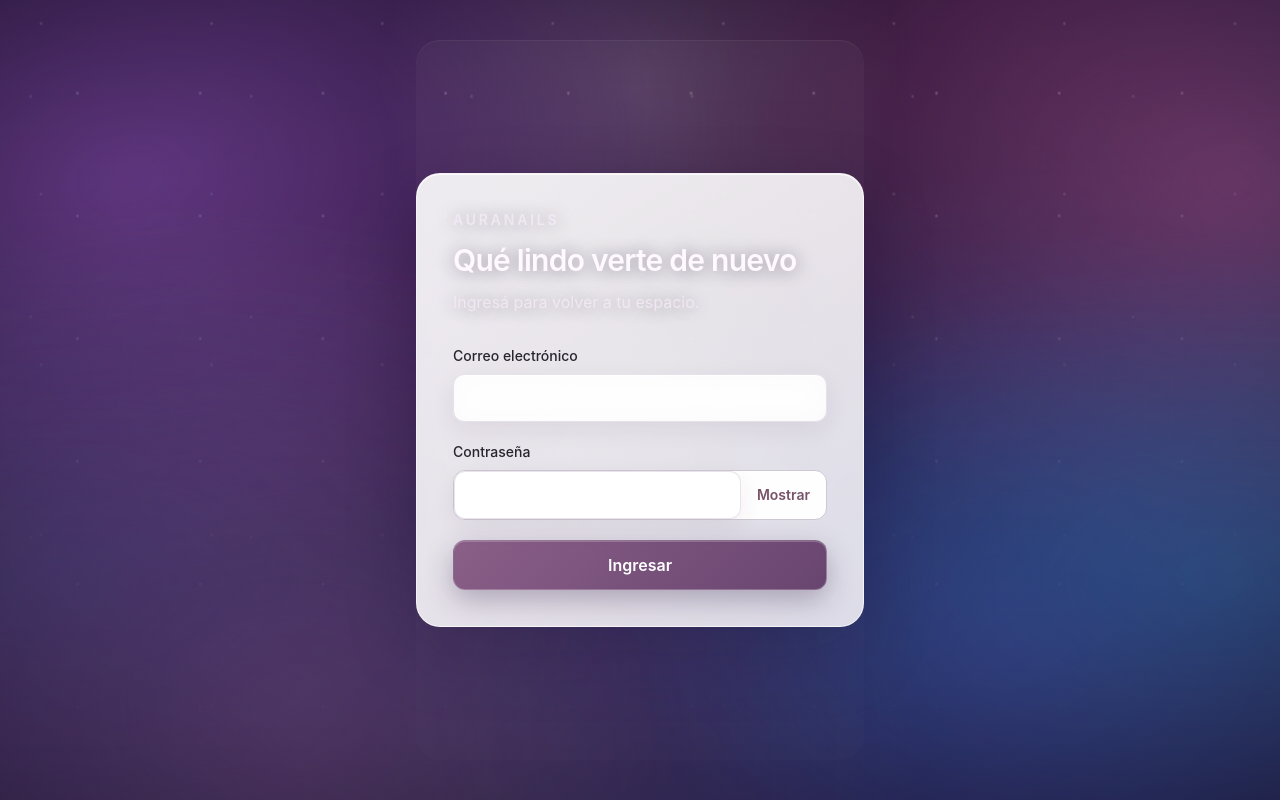
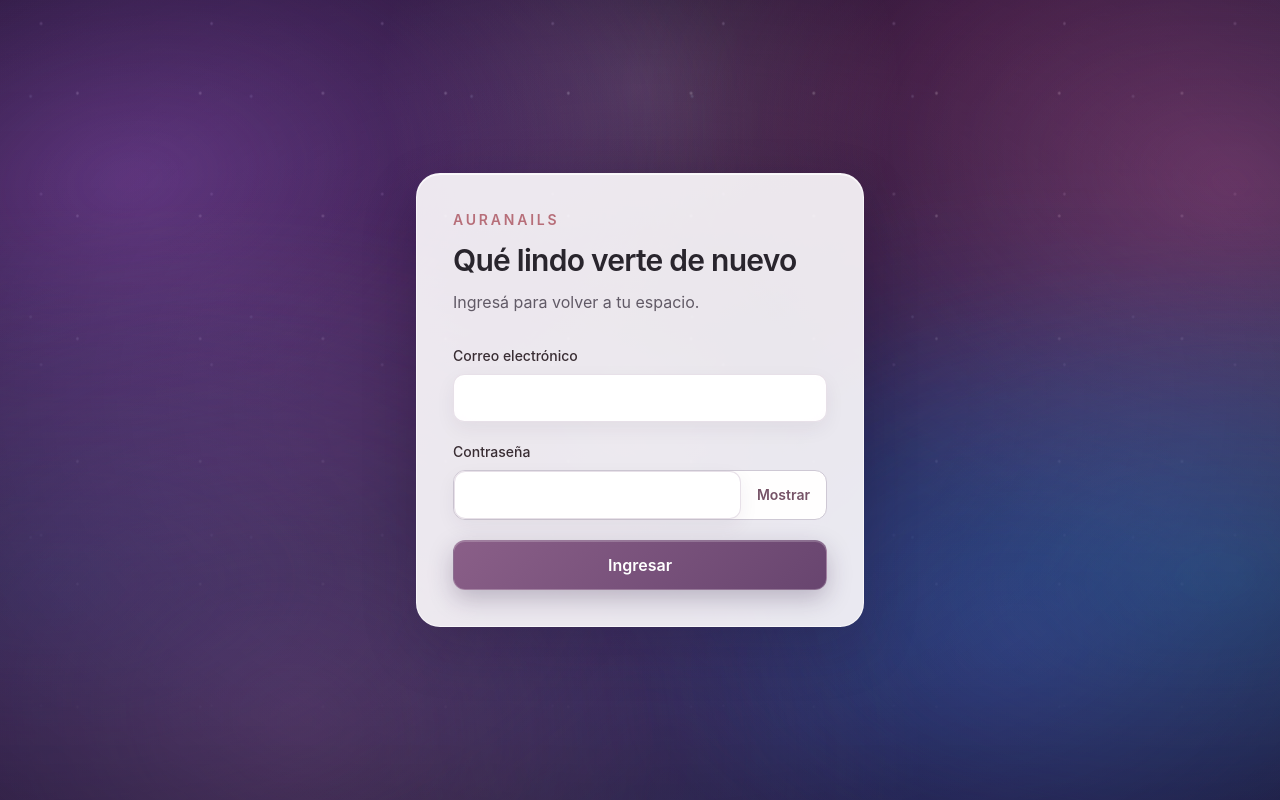
Before and after one commit to Valorianvaelum/AuraNails, a React (Vite) app in the folder frontend/: page /login in a window 1280 px wide. Built offline with nearby package versions, Linux system fonts and the light colour scheme; no server answers.

Commit message:
fix: corregir contraste contextual del liquid glass

```diff
--- a/frontend/src/styles/aura-galaxy-polish.css
+++ b/frontend/src/styles/aura-galaxy-polish.css
@@ -1,178 +1,163 @@
 :root {
-  --aura-ink-on-galaxy: #fff9ff;
-  --aura-muted-on-galaxy: rgba(246, 236, 250, 0.78);
-  --aura-link-on-galaxy: #f2c8e5;
-  --aura-divider-on-galaxy: rgba(255, 255, 255, 0.34);
-  --aura-glass-panel: rgba(255, 252, 255, 0.84);
-  --aura-glass-panel-strong: rgba(255, 253, 255, 0.91);
-  --aura-glass-panel-soft: rgba(255, 250, 255, 0.68);
+  --aura-on-galaxy: #fff9ff;
+  --aura-on-galaxy-muted: rgba(248, 239, 251, 0.82);
+  --aura-on-galaxy-link: #f4cfe8;
+  --aura-panel-text: #392d33;
+  --aura-panel-muted: #6e5d63;
 }
 
-/* Contraste del contenido que vive directamente sobre la galaxia. */
-.aura-app-layer main > section > div:first-child h1,
-.aura-app-layer main > section > div:first-child h2,
-.aura-app-layer main > section > div:first-child h3,
-.aura-app-layer main > section > div:first-child p,
-.aura-app-layer main > section > div:first-child a,
-.aura-app-layer .ui-page-head h1,
-.aura-app-layer .ui-page-head h2,
-.aura-app-layer .ui-page-head h3,
-.aura-app-layer .ui-page-head p,
-.aura-app-layer .ui-page-head a,
-.aura-app-layer .ui-eyebrow,
-.aura-app-layer .ui-subtitle {
-  text-shadow: 0 1px 18px rgba(20, 10, 35, 0.42);
+/* Header: vidrio contenido, sin alterar el color de sus controles. */
+.aura-app-layer header,
+.aura-app-layer .ui-header {
+  border-color: rgba(255, 255, 255, 0.34) !important;
+  background: rgba(249, 243, 251, 0.84) !important;
+  box-shadow: 0 10px 34px rgba(26, 12, 45, 0.16), inset 0 -1px 0 rgba(255, 255, 255, 0.5) !important;
+  -webkit-backdrop-filter: blur(22px) saturate(140%);
+  backdrop-filter: blur(22px) saturate(140%);
 }
 
-.aura-app-layer main > section > div:first-child h1,
-.aura-app-layer main > section > div:first-child h2,
-.aura-app-layer main > section > div:first-child h3,
-.aura-app-layer .ui-page-head h1,
-.aura-app-layer .ui-page-head h2,
-.aura-app-layer .ui-page-head h3 {
-  color: var(--aura-ink-on-galaxy) !important;
+/* Texto de encabezados de página que vive directamente sobre la galaxia. */
+.aura-app-layer main > section > .ui-page-head,
+.aura-app-layer main > section > div:first-child:not(.bg-white):not(.ui-card):not(.ui-section):not(.ui-surface) {
+  color: var(--aura-on-galaxy);
 }
 
-.aura-app-layer main > section > div:first-child p,
-.aura-app-layer .ui-page-head p,
+.aura-app-layer main > section > .ui-page-head h1,
+.aura-app-layer main > section > .ui-page-head h2,
+.aura-app-layer main > section > .ui-page-head h3,
+.aura-app-layer main > section > div:first-child:not(.bg-white):not(.ui-card):not(.ui-section):not(.ui-surface) h1,
+.aura-app-layer main > section > div:first-child:not(.bg-white):not(.ui-card):not(.ui-section):not(.ui-surface) h2,
+.aura-app-layer main > section > div:first-child:not(.bg-white):not(.ui-card):not(.ui-section):not(.ui-surface) h3 {
+  color: var(--aura-on-galaxy) !important;
+  text-shadow: 0 2px 18px rgba(16, 7, 30, 0.48);
+}
+
+.aura-app-layer main > section > .ui-page-head p,
+.aura-app-layer main > section > div:first-child:not(.bg-white):not(.ui-card):not(.ui-section):not(.ui-surface) p,
 .aura-app-layer .ui-subtitle {
-  color: var(--aura-muted-on-galaxy) !important;
+  color: var(--aura-on-galaxy-muted) !important;
+  text-shadow: 0 2px 16px rgba(16, 7, 30, 0.4);
 }
 
 .aura-app-layer .ui-eyebrow,
-.aura-app-layer main > section > div:first-child a,
-.aura-app-layer .ui-page-head a,
-.aura-app-layer main > section > a,
-.aura-app-layer section > a:not(.ui-button):not(.aura-action) {
-  color: var(--aura-link-on-galaxy) !important;
+.aura-app-layer main > section > .ui-page-head a,
+.aura-app-layer main > section > div:first-child:not(.bg-white):not(.ui-card):not(.ui-section):not(.ui-surface) a {
+  color: var(--aura-on-galaxy-link) !important;
 }
 
-.aura-app-layer hr,
-.aura-app-layer .ui-divider,
-.aura-app-layer [class*="border-t"],
-.aura-app-layer [class*="border-b"] {
-  border-color: var(--aura-divider-on-galaxy);
-}
-
-/* Header con vidrio real, manteniendo lectura y estabilidad. */
-.aura-app-layer header,
-.aura-app-layer .ui-header {
-  border-color: rgba(255, 255, 255, 0.34) !important;
-  background: linear-gradient(180deg, rgba(255, 252, 255, 0.82), rgba(245, 236, 250, 0.72)) !important;
-  box-shadow: 0 10px 38px rgba(26, 12, 45, 0.18), inset 0 -1px 0 rgba(255, 255, 255, 0.38) !important;
-  -webkit-backdrop-filter: blur(24px) saturate(145%);
-  backdrop-filter: blur(24px) saturate(145%);
-}
-
-/* Niveles consistentes de superficie. */
+/* Superficies: vidrio claro con texto oscuro explícito. */
 .aura-app-layer .ui-surface,
 .aura-app-layer .ui-section,
+.aura-app-layer .ui-card,
+.aura-app-layer .ui-card-muted,
 .aura-app-layer form.bg-white,
 .aura-app-layer section.bg-white,
+.aura-app-layer article.bg-white,
 .aura-app-layer div.bg-white.rounded-2xl,
 .aura-app-layer div.bg-white.rounded-3xl {
-  background: linear-gradient(145deg, rgba(255, 255, 255, 0.91), var(--aura-glass-panel)) !important;
+  color: var(--aura-panel-text) !important;
+  background: rgba(255, 253, 255, 0.9) !important;
   border-color: rgba(255, 255, 255, 0.62) !important;
-  box-shadow: 0 24px 70px rgba(20, 10, 40, 0.22), inset 0 1px 0 rgba(255, 255, 255, 0.78) !important;
-  -webkit-backdrop-filter: blur(24px) saturate(138%);
-  backdrop-filter: blur(24px) saturate(138%);
-}
-
-.aura-app-layer .ui-card,
-.aura-app-layer article.bg-white {
-  background: linear-gradient(150deg, rgba(255, 255, 255, 0.93), rgba(250, 245, 252, 0.82)) !important;
-  border-color: rgba(255, 255, 255, 0.64) !important;
-  box-shadow: 0 18px 48px rgba(23, 12, 43, 0.17), inset 0 1px 0 rgba(255, 255, 255, 0.76) !important;
+  box-shadow: 0 20px 56px rgba(20, 10, 40, 0.18), inset 0 1px 0 rgba(255, 255, 255, 0.78) !important;
   -webkit-backdrop-filter: blur(20px) saturate(132%);
   backdrop-filter: blur(20px) saturate(132%);
 }
 
-.aura-app-layer .ui-card-muted,
-.aura-app-layer [class*="bg-secondary"] {
-  background: linear-gradient(145deg, rgba(244, 237, 248, 0.78), rgba(237, 227, 244, 0.64)) !important;
-  border-color: rgba(255, 255, 255, 0.44) !important;
-  -webkit-backdrop-filter: blur(16px) saturate(125%);
-  backdrop-filter: blur(16px) saturate(125%);
+.aura-app-layer .ui-surface h1,
+.aura-app-layer .ui-surface h2,
+.aura-app-layer .ui-surface h3,
+.aura-app-layer .ui-section h1,
+.aura-app-layer .ui-section h2,
+.aura-app-layer .ui-section h3,
+.aura-app-layer .ui-card h1,
+.aura-app-layer .ui-card h2,
+.aura-app-layer .ui-card h3,
+.aura-app-layer form.bg-white h1,
+.aura-app-layer form.bg-white h2,
+.aura-app-layer form.bg-white h3,
+.aura-app-layer section.bg-white h1,
+.aura-app-layer section.bg-white h2,
+.aura-app-layer section.bg-white h3,
+.aura-app-layer article.bg-white h1,
+.aura-app-layer article.bg-white h2,
+.aura-app-layer article.bg-white h3 {
+  color: var(--aura-panel-text) !important;
+  text-shadow: none !important;
 }
 
-/* Campos: sólidos para lectura, pero integrados al vidrio. */
+.aura-app-layer .ui-surface p,
+.aura-app-layer .ui-section p,
+.aura-app-layer .ui-card p,
+.aura-app-layer form.bg-white p,
+.aura-app-layer section.bg-white p,
+.aura-app-layer article.bg-white p {
+  color: var(--aura-panel-muted) !important;
+  text-shadow: none !important;
+}
+
+/* Campos sólidos para lectura. */
 .aura-app-layer input:not([type="checkbox"]):not([type="radio"]),
 .aura-app-layer select,
 .aura-app-layer textarea {
-  background: rgba(255, 255, 255, 0.82) !important;
-  border-color: rgba(120, 87, 128, 0.16) !important;
-  box-shadow: inset 0 1px 0 rgba(255, 255, 255, 0.8), 0 8px 24px rgba(52, 31, 68, 0.07);
+  color: var(--aura-panel-text) !important;
+  background: rgba(255, 255, 255, 0.94) !important;
+  border-color: rgba(120, 87, 128, 0.18) !important;
+  box-shadow: inset 0 1px 0 rgba(255, 255, 255, 0.82), 0 7px 20px rgba(52, 31, 68, 0.06);
 }
 
 .aura-app-layer input:focus,
 .aura-app-layer select:focus,
 .aura-app-layer textarea:focus {
-  background: rgba(255, 255, 255, 0.94) !important;
-  border-color: rgba(145, 91, 142, 0.48) !important;
-  box-shadow: 0 0 0 3px rgba(199, 145, 193, 0.22), 0 10px 28px rgba(52, 31, 68, 0.1) !important;
+  background: #fff !important;
+  border-color: rgba(145, 91, 142, 0.52) !important;
+  box-shadow: 0 0 0 3px rgba(199, 145, 193, 0.2), 0 10px 24px rgba(52, 31, 68, 0.08) !important;
 }
 
-/* Acciones primarias más visibles sin caer en neón. */
+/* Acciones. */
 .aura-app-layer .ui-button-primary,
 .aura-app-layer .aura-action-primary,
 .aura-app-layer .bg-\[\#b76e79\] {
-  border-color: rgba(255, 255, 255, 0.2) !important;
+  border-color: rgba(255, 255, 255, 0.22) !important;
   background: linear-gradient(135deg, #8a5f88 0%, #68456f 100%) !important;
   color: #fff !important;
-  box-shadow: 0 10px 28px rgba(48, 27, 67, 0.3), inset 0 1px 0 rgba(255, 255, 255, 0.2) !important;
-}
-
-.aura-app-layer .ui-button-primary:hover:not(:disabled),
-.aura-app-layer .aura-action-primary:hover:not(:disabled),
-.aura-app-layer .bg-\[\#b76e79\]:hover {
-  background: linear-gradient(135deg, #956994 0%, #74507c 100%) !important;
-  box-shadow: 0 13px 32px rgba(48, 27, 67, 0.34), inset 0 1px 0 rgba(255, 255, 255, 0.24) !important;
+  box-shadow: 0 9px 24px rgba(48, 27, 67, 0.26), inset 0 1px 0 rgba(255, 255, 255, 0.2) !important;
 }
 
 .aura-app-layer .ui-button-secondary,
 .aura-app-layer .aura-action-secondary {
-  background: rgba(255, 255, 255, 0.78) !important;
-  border-color: rgba(255, 255, 255, 0.58) !important;
-  box-shadow: 0 8px 22px rgba(40, 22, 56, 0.11), inset 0 1px 0 rgba(255, 255, 255, 0.75);
-  -webkit-backdrop-filter: blur(14px);
-  backdrop-filter: blur(14px);
+  color: #523b46 !important;
+  background: rgba(255, 255, 255, 0.86) !important;
+  border-color: rgba(116, 83, 126, 0.2) !important;
 }
 
-/* Una base de lectura suave para páginas operativas sin tapar la galaxia. */
-.aura-app-layer main > section {
-  border-radius: 1.5rem;
+/* Divisores sobre galaxia, sin afectar bordes internos de formularios. */
+.aura-app-layer main > section > hr,
+.aura-app-layer main > section > .ui-divider {
+  border-color: rgba(255, 255, 255, 0.28) !important;
 }
 
-@media (min-width: 768px) {
-  .aura-app-layer main > section {
-    background: linear-gradient(180deg, rgba(255, 255, 255, 0.035), rgba(255, 255, 255, 0.012));
-    box-shadow: inset 0 1px 0 rgba(255, 255, 255, 0.05);
-  }
+/* El login conserva una sola tarjeta; no se agrega panel ambiental detrás. */
+.aura-app-layer main[aria-label="Inicio de sesión"],
+.aura-app-layer main:has(form) > section {
+  background: transparent !important;
+  box-shadow: none !important;
 }
 
 @media (max-width: 767px) {
   .aura-app-layer header,
   .aura-app-layer .ui-header {
-    background: rgba(252, 247, 255, 0.86) !important;
-    -webkit-backdrop-filter: blur(18px) saturate(135%);
-    backdrop-filter: blur(18px) saturate(135%);
+    background: rgba(252, 248, 255, 0.9) !important;
+    -webkit-backdrop-filter: blur(18px) saturate(132%);
+    backdrop-filter: blur(18px) saturate(132%);
   }
 
   .aura-app-layer .ui-surface,
   .aura-app-layer .ui-section,
+  .aura-app-layer .ui-card,
   .aura-app-layer form.bg-white,
   .aura-app-layer section.bg-white,
-  .aura-app-layer div.bg-white.rounded-2xl,
-  .aura-app-layer div.bg-white.rounded-3xl {
-    background: rgba(255, 253, 255, 0.9) !important;
-    -webkit-backdrop-filter: blur(18px) saturate(128%);
-    backdrop-filter: blur(18px) saturate(128%);
-  }
-
-  .aura-app-layer main > section > div:first-child h1,
-  .aura-app-layer main > section > div:first-child h2,
-  .aura-app-layer main > section > div:first-child h3 {
-    text-shadow: 0 2px 20px rgba(17, 7, 31, 0.55);
+  .aura-app-layer article.bg-white {
+    background: rgba(255, 253, 255, 0.94) !important;
   }
 }
 
@@ -183,7 +168,8 @@
   .aura-app-layer .ui-section,
   .aura-app-layer .ui-card,
   .aura-app-layer form.bg-white,
-  .aura-app-layer section.bg-white {
+  .aura-app-layer section.bg-white,
+  .aura-app-layer article.bg-white {
     background: #fbf7fc !important;
   }
 }
```
